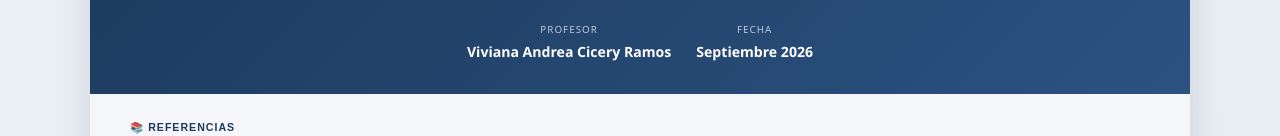
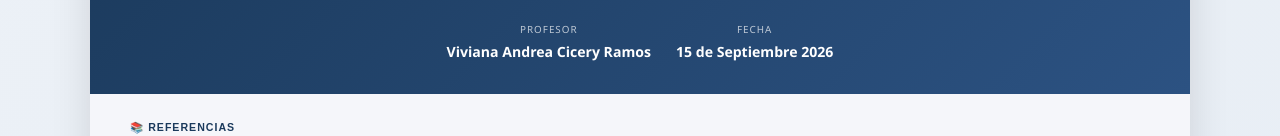
Before and after one commit to adoveuninorte/infografia_s3, a plain HTML site: page index.html in a window 1280 px wide. Shown: the part 4909-5045 px from the top of the page. Drawn offline with Linux system fonts and the light colour scheme.

Commit message:
Update date format in footer

```diff
--- a/index.html
+++ b/index.html
@@ -1082,7 +1082,7 @@
       </div>
       <div>
         <span class="label">Fecha</span>
-        <span class="value">Septiembre 2026</span>
+        <span class="value">15 de Septiembre 2026</span>
       </div>
     </div>
   </footer>
```
